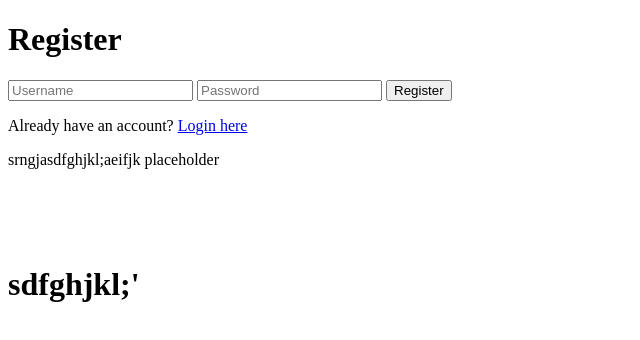
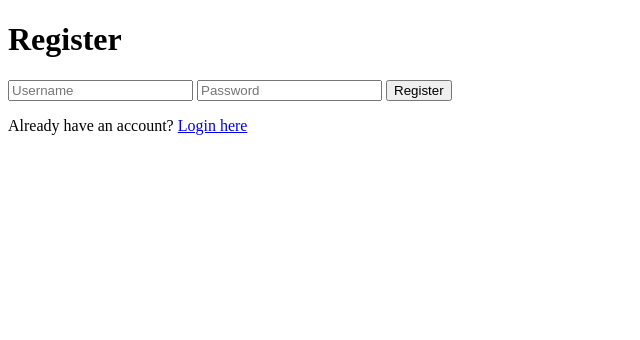
Before and after one commit to Ajinkya7890/loginsystem, a website: page register.html in a window 1280 px wide. Shown: the whole page, without its empty margins (0-640 px from the left). Drawn offline with Linux system fonts and the light colour scheme.

Commit message:
update 3

```diff
--- a/register.html
+++ b/register.html
@@ -14,15 +14,6 @@
     </form>
     <p>Already have an account? <a href="/">Login here</a></p>
 
-<P> srngjasdfghjkl;aeifjk
-    placeholder
-    <pre>
-
-
-
-    </pre>
-<h1>sdfghjkl;'</h1>
-</P>
 
 
 </body>
```
